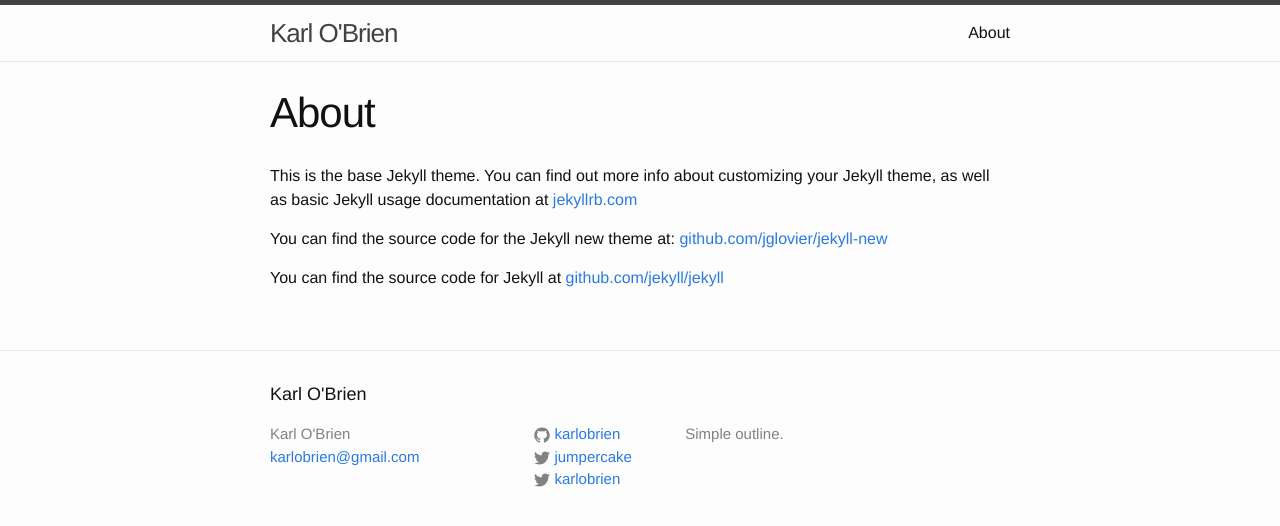
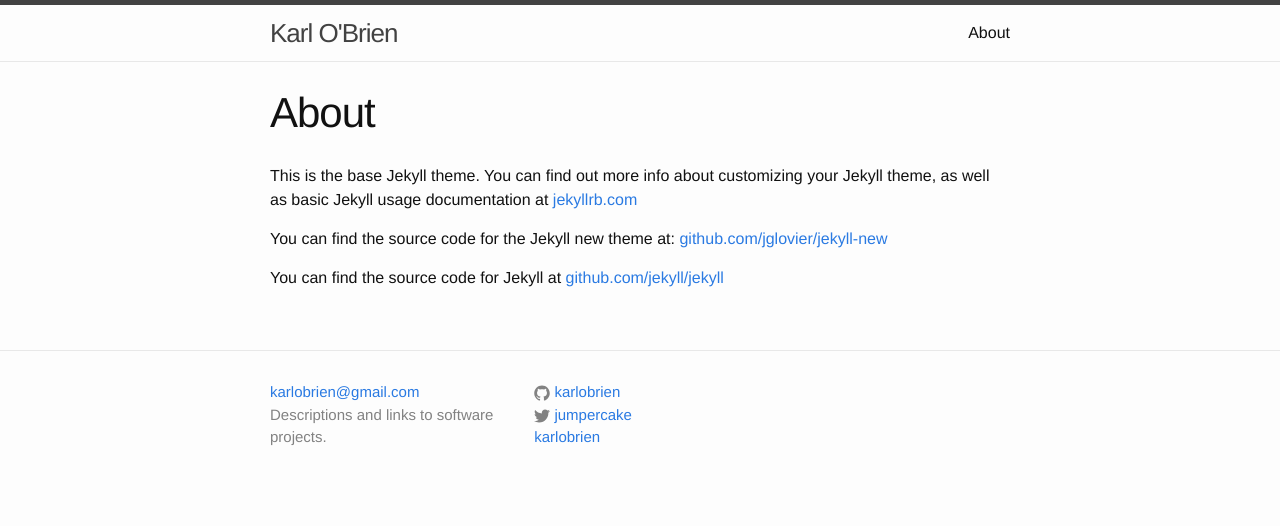
Before and after one commit to karlobrien/karlobrien.github.com, a Jekyll site: the page built from about.md, in a window 1280 px wide. Shown: the top 526 px of the page. Built offline with Jekyll 4.4.1, drawn with Linux system fonts in a browser that asks for light colours.

Commit message:
more formatting around footer and header

```diff
--- a/_config.yml
+++ b/_config.yml
@@ -1,7 +1,7 @@
 # Site settings
 title: Karl O'Brien
 email: karlobrien@gmail.com
-description: Simple outline.
+description: Descriptions and links to software projects.
 baseurl: "" # the subpath of your site, e.g. /blog/
 url: "http://karlobrien.ie" # the base hostname & protocol for your site
 twitter_username: jumpercake
--- a/_includes/footer.html
+++ b/_includes/footer.html
@@ -2,13 +2,11 @@
 
   <div class="wrapper">
 
-    <h2 class="footer-heading">{{ site.title }}</h2>
-
     <div class="footer-col-wrapper">
       <div class="footer-col  footer-col-1">
         <ul class="contact-list">
-          <li>{{ site.title }}</li>
           <li><a href="mailto:{{ site.email }}">{{ site.email }}</a></li>
+          <li><p class="text">{{ site.description }}</p></li>
         </ul>
       </div>
 
@@ -45,13 +43,6 @@
           {% if site.linkedin_username %}
           <li>
             <a href="https://www.linkedin.com/pub/{{ site.linkedin_username }}">
-              <span class="icon  icon--twitter">
-                <svg viewBox="0 0 16 16">
-                  <path fill="#828282" d="M15.969,3.058c-0.586,0.26-1.217,0.436-1.878,0.515c0.675-0.405,1.194-1.045,1.438-1.809
-                  c-0.632,0.375-1.332,0.647-2.076,0.793c-0.596-0.636-1.446-1.033-2.387-1.033c-1.806,0-3.27,1.464-3.27,3.27 c0,0.256,0.029,0.506,0.085,0.745C5.163,5.404,2.753,4.102,1.14,2.124C0.859,2.607,0.698,3.168,0.698,3.767 c0,1.134,0.577,2.135,1.455,2.722C1.616,6.472,1.112,6.325,0.671,6.08c0,0.014,0,0.027,0,0.041c0,1.584,1.127,2.906,2.623,3.206 C3.02,9.402,2.731,9.442,2.433,9.442c-0.211,0-0.416-0.021-0.615-0.059c0.416,1.299,1.624,2.245,3.055,2.271 c-1.119,0.877-2.529,1.4-4.061,1.4c-0.264,0-0.524-0.015-0.78-0.046c1.447,0.928,3.166,1.469,5.013,1.469 c6.015,0,9.304-4.983,9.304-9.304c0-0.142-0.003-0.283-0.009-0.423C14.976,4.29,15.531,3.714,15.969,3.058z"/>
-                </svg>
-              </span>
-
               <span class="username">{{ site.github_username }}</span>
             </a>
           </li>
@@ -59,10 +50,6 @@
 
         </ul>
       </div>
-
-      <div class="footer-col  footer-col-3">
-        <p class="text">{{ site.description }}</p>
-      </div>
     </div>
 
   </div>
```
